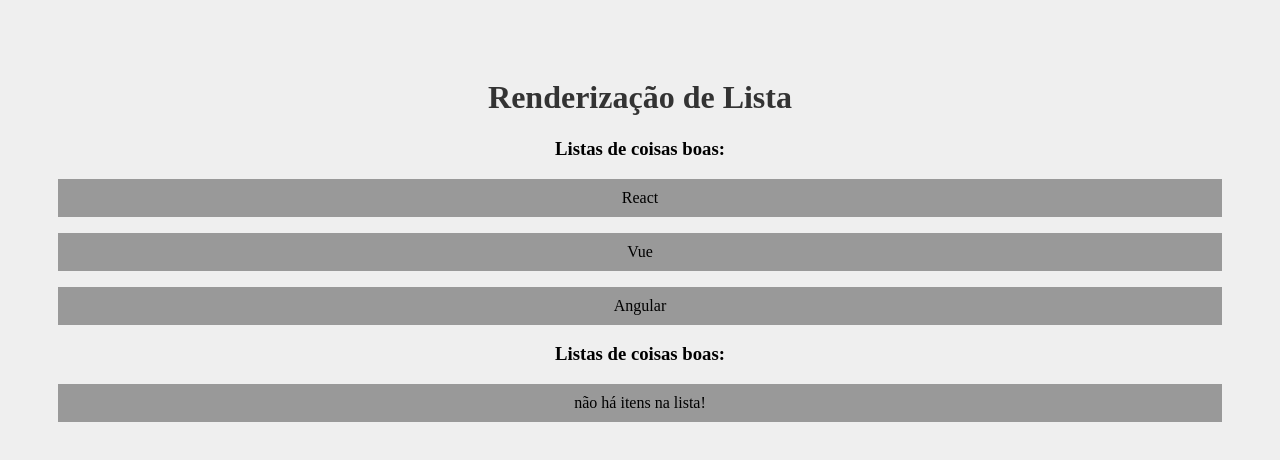
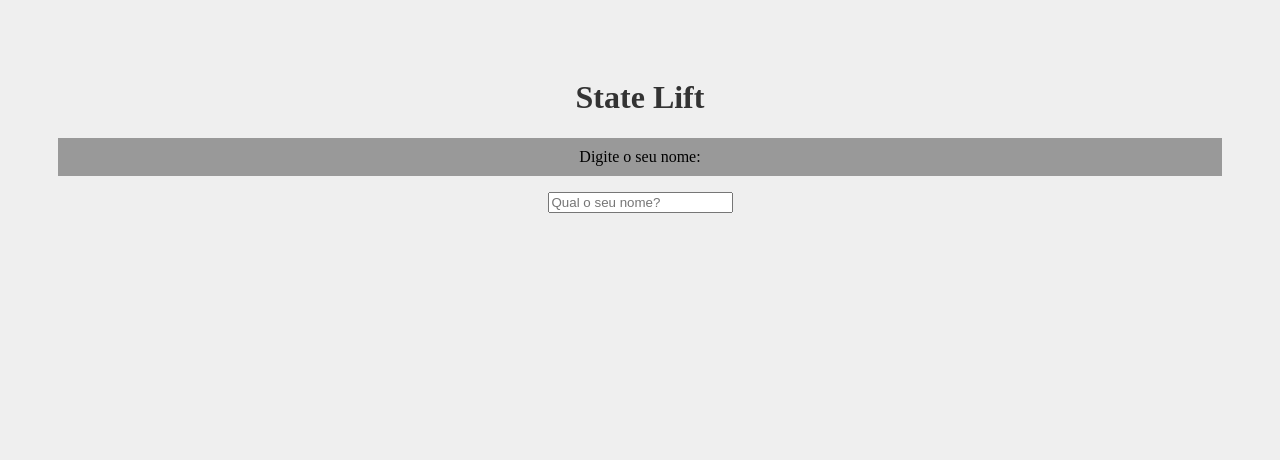
Before and after one commit to barbosaotavio/cost-manager, a React (Create React App) app: page / in a window 1280 px wide. Shown: the top 460 px of the page. Built offline with nearby package versions, Linux system fonts and the light colour scheme.

Commit message:
State Lift

```diff
--- a/src/App.js
+++ b/src/App.js
@@ -1,15 +1,18 @@
+import {useState} from 'react'
 import './App.css'
-import OutraLista from './components/OutraLista'
+import SeuNome from './components/SeuNome'
+import Saudacao from './components/Saudacao'
+
 function App() {
-  const meusItens = ['React', 'Vue', 'Angular' ]
+
+  const [nome, setNome] = useState()
 
   return (
   <div className= 'App'>
-    <h1>Renderização de Lista</h1>
-    <OutraLista itens={meusItens}/>
-    <OutraLista itens={[]}/>
+    <h1>State Lift</h1>
+    <SeuNome setNome={setNome}/>
+    <Saudacao nome={nome}/>
     </div>
-
   )
 }
 
--- /dev/null
+++ b/src/components/Saudacao.js
@@ -0,0 +1,11 @@
+function Saudacao ({nome}) {
+    function gerarSaudacao (algumNome) {
+        return `Olá ${algumNome}, tudo bem ?`
+    }
+
+    return(
+    <>
+    { nome && <p>{gerarSaudacao(nome)}</p>}
+    </>
+    )
+} export default Saudacao
--- /dev/null
+++ b/src/components/SeuNome.js
@@ -0,0 +1,12 @@
+function SeuNome ({setNome}) {
+
+    return (
+        <div>
+            <p>Digite o seu nome:</p>
+            <input type='text' placeholder='Qual o seu nome?'
+            onChange={(e) => setNome(e.target.value)}/>
+        </div>
+    )
+}
+
+export default SeuNome
```
